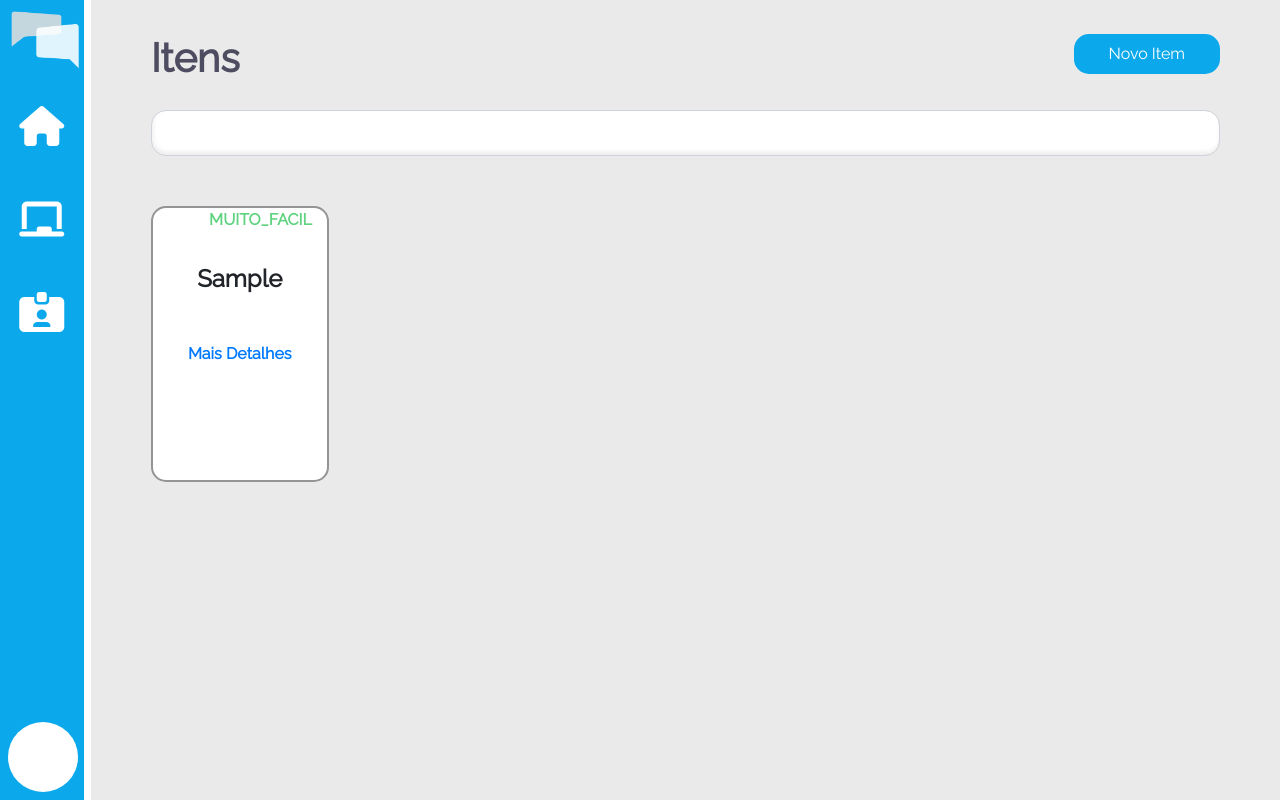
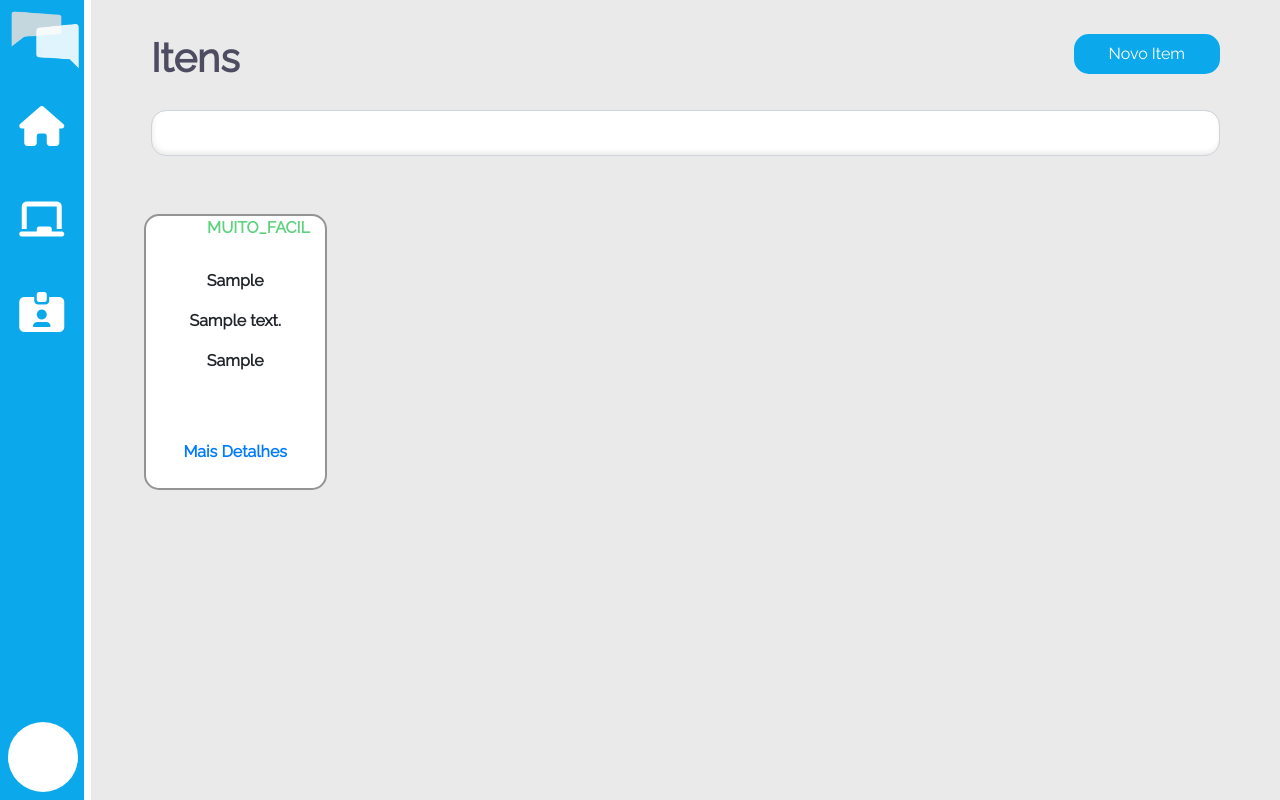
Before and after one commit to Monamello/banco-itens, a Django app: page /item/list/ in a window 1280 px wide. Run offline with Django 3.2, Linux system fonts and the light colour scheme; a user stored in the database is signed in; tables that the repository leaves empty hold one stand-in row (values such as "Sample post"); some libraries are stand-ins or nearby versions.

Commit message:
ajustando tela de itens

```diff
--- a/itens/templates/itens/item_list.html
+++ b/itens/templates/itens/item_list.html
@@ -8,17 +8,22 @@
       background-color: white;
       border-radius: 15px;
       min-height: 276px;
+      max-height: 276px;
       border: solid 2px #949494;
+      overflow: hidden;
+      text-overflow: ellipsis
     }
     .itens-container{
       padding: 50px 0px;
     }
     .item-enunciado {
-      font-weight: 700;
-      font-size: x-large;
+      font-weight: 600;
       text-align: center;
       padding: 29px 10px;
       vertical-align: middle;
+      height: 200px;
+      overflow: hidden;
+      text-overflow: ellipsis;
     }
     .item-dificuldade{
       text-align: right;
@@ -69,16 +74,21 @@
       <input type="text" name="" class="form-control input-banco-itens">
     </div>
     <div class="itens-container">
+    <div class="row">
     {% for item in itens %}
-        <div class="item col-lg-2 col-md-2 col-sm-2 ">
+        <div class="item mt-2 ml-2 col-lg-2 col-md-2 col-sm-2 ">
+          <div class="  ">
             <div class="item-dificuldade">
               <b class="{% if item.dificuldade == 'medio' %} medio {% endif %}{% if item.dificuldade == 'facil' %} facil {% endif %}{% if item.dificuldade == 'muito_facil' %} muito-facil {% endif %}{% if item.dificuldade == 'dificil' %} dificil {% endif %}{% if item.dificuldade == 'muito_dificil' %} muito-dificil {% endif %}">{{ item.dificuldade }}</b>
             </div>
             <div class="item-enunciado">
               <p>{{ item.enunciado }}</p>
+              <p>{{ item.suporte_texto }}</p>
+              <p>{{ item.comando }}</p>
             </div>
             <div class="item-more-details">
               <a href="#">Mais Detalhes</a>
+            </div>
           </div>
         </div>
     {% empty %}
@@ -87,5 +97,6 @@
     </div>
     </div>
   </div>
+</div>
 {% endif %}
 {% endblock %}
```
Lines whose indentation alone changed are shown as unchanged.
